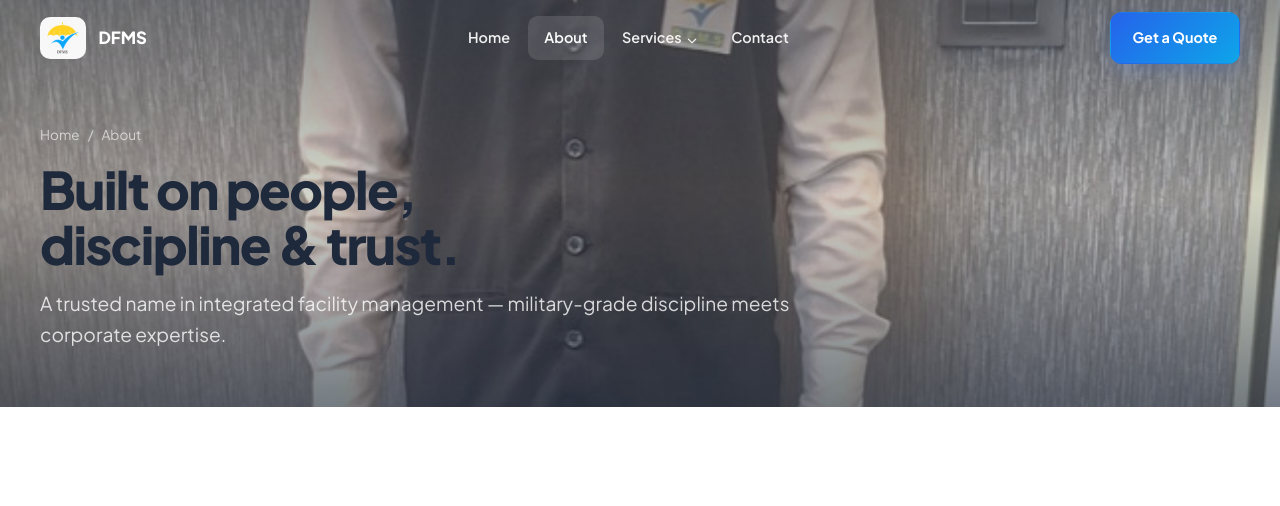
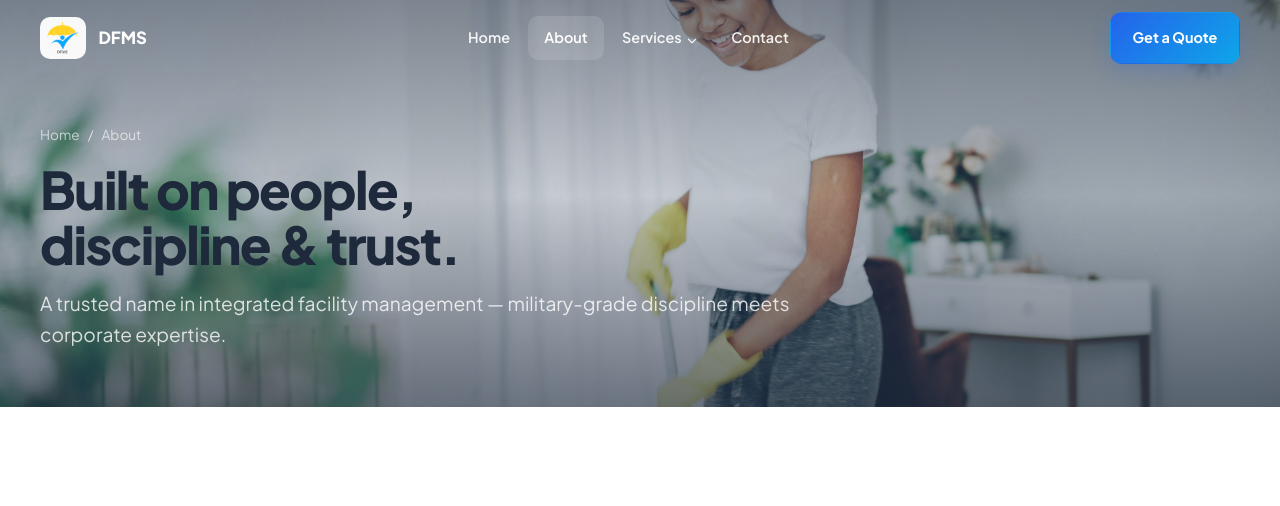
Before and after one commit to sagarvhadgar/dfms, a plain HTML site: page aboutus.html in a window 1280 px wide. Shown: the top 506 px of the page. Drawn offline with Linux system fonts and the light colour scheme.

Commit message:
fixing images

```diff
--- a/aboutus.html
+++ b/aboutus.html
@@ -44,7 +44,7 @@
 
 <main>
   <section class="page-cover" aria-labelledby="page-title">
-    <div class="hero-media" aria-hidden="true"><img src="assets/images/dfms/web/dfms-13.jpg" alt="" width="1920" height="1080"></div>
+    <div class="hero-media" aria-hidden="true"><img src="assets/images/dfms/hero/hero-secondary.jpg" alt="" width="1920" height="1080"></div>
     <div class="hero-overlay" aria-hidden="true"></div>
     <div class="container" style="position:relative;z-index:2">
       <nav class="crumb" aria-label="Breadcrumb"><a href="index.html">Home</a><span>/</span><span>About</span></nav>
```
Also changed, not shown: assets/images/dfms/web/dfms-01.jpg, assets/images/dfms/web/dfms-02.jpg, assets/images/dfms/web/dfms-03.jpg.
